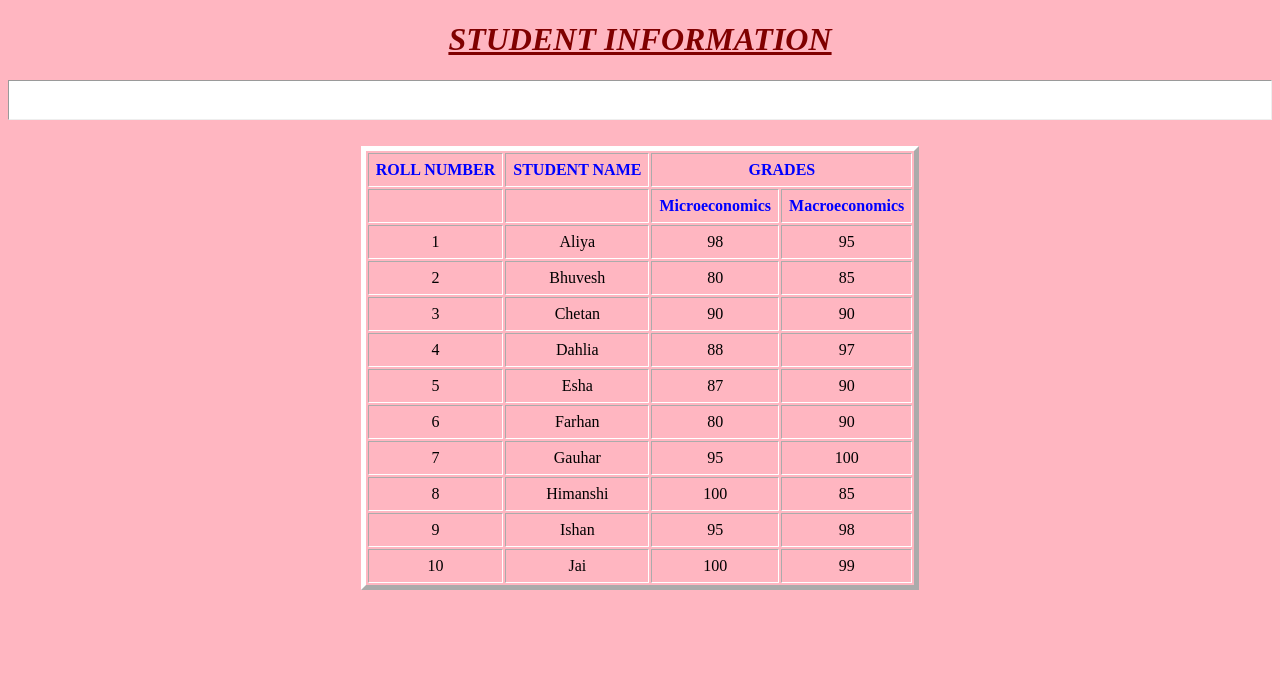
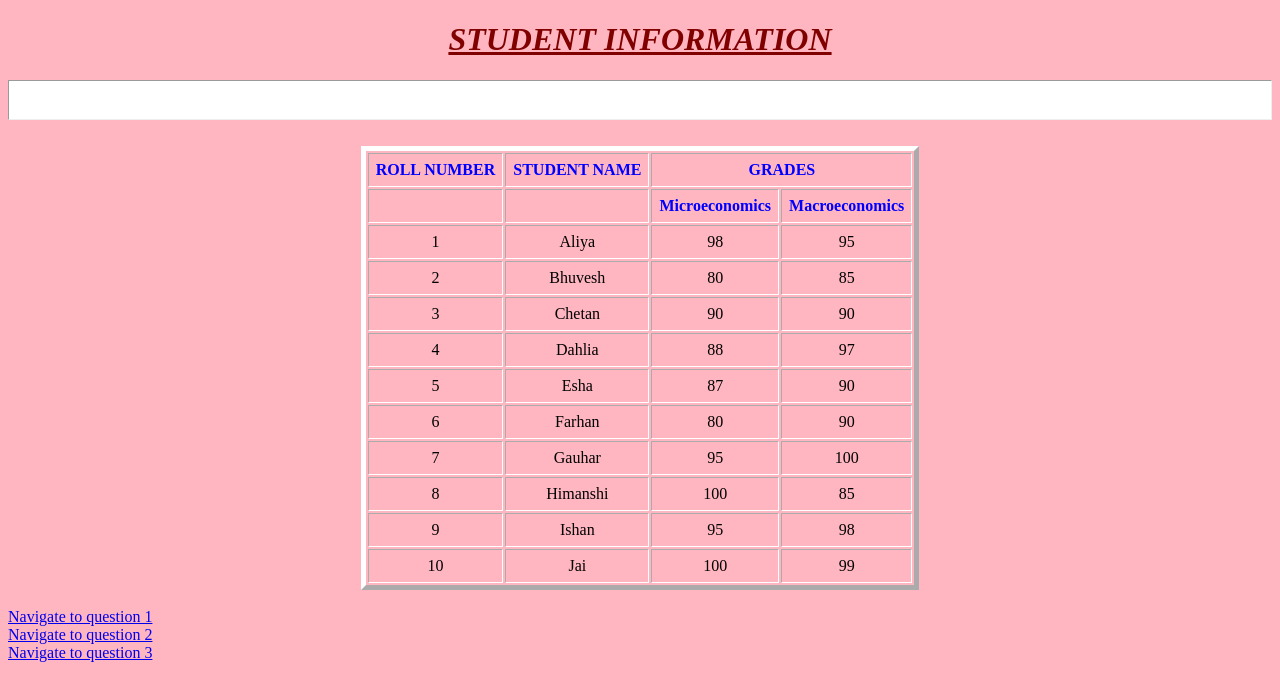
Before and after one commit to Rajvi2801/practicals, a plain HTML site: page prac5.html in a window 1280 px wide. Drawn offline with Linux system fonts and the light colour scheme.

Commit message:
Update prac5.html

```diff
--- a/prac5.html
+++ b/prac5.html
@@ -81,5 +81,9 @@
         <td>99</td>
       </tr>
     </table> </center>
+    <br>
+    <a href='prac1.html'> Navigate to question 1 </a> <br>
+    <a href='prac2.html'> Navigate to question 2 </a> <br>
+    <a href='prac3.html'> Navigate to question 3 </a> <br>
   </body>
 </html>
```
